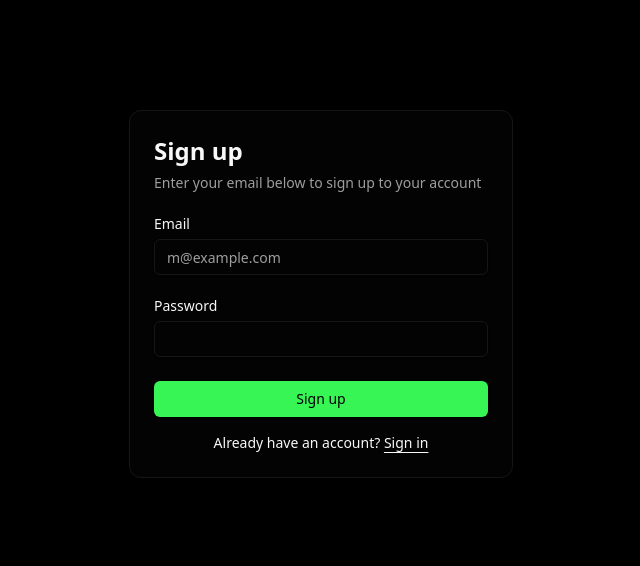
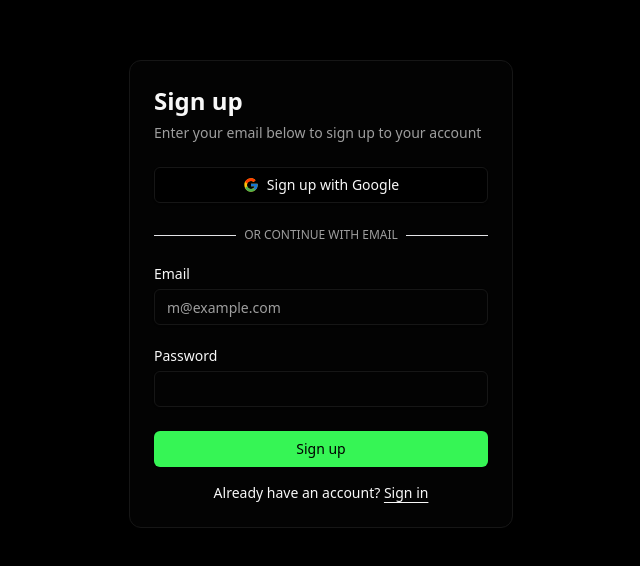
Before and after one commit to himanshukandari14/clipper, a Next.js app in the folder ai-podcast-clipper-frontend/: page /signup in a window 1280 px wide. Shown: the part 106-672 px from the top of the page, without its empty margins (319-959 px from the left). Built offline with nearby package versions, Linux system fonts and the light colour scheme; no server answers.

Commit message:
fixed ts erros

```diff
--- a/ai-podcast-clipper-frontend/src/app/page.tsx
+++ b/ai-podcast-clipper-frontend/src/app/page.tsx
@@ -1,7 +1,8 @@
+/* eslint-disable @typescript-eslint/no-unsafe-assignment */
 "use client";
 
 import Link from "next/link";
-import { ArrowRight, LayoutDashboard, Menu, Play, Scissors, Sparkles, Wand2, Zap, Share2, AudioWaveform } from "lucide-react";
+import { ArrowRight, Menu, Play, Scissors, Wand2, Share2 } from "lucide-react";
 import { motion, useScroll, useTransform } from "framer-motion";
 import { useRef } from "react";
 
--- a/ai-podcast-clipper-frontend/src/components/signup-form.tsx
+++ b/ai-podcast-clipper-frontend/src/components/signup-form.tsx
@@ -75,6 +75,32 @@
           </CardDescription>
         </CardHeader>
         <CardContent>
+          <div className="flex flex-col gap-4 mb-4">
+            <Button
+              variant="outline"
+              className="w-full flex items-center justify-center gap-2 hover:bg-zinc-100 dark:hover:bg-zinc-800 transition-colors"
+              onClick={() => signIn("google", { callbackUrl: "/dashboard" })}
+              disabled={isSubmitting}
+            >
+              <svg xmlns="http://www.w3.org/2000/svg" viewBox="0 0 48 48" width="20px" height="20px">
+                <path fill="#FFC107" d="M43.611,20.083H42V20H24v8h11.303c-1.649,4.657-6.08,8-11.303,8c-6.627,0-12-5.373-12-12c0-6.627,5.373-12,12-12c3.059,0,5.842,1.154,7.961,3.039l5.657-5.657C34.046,6.053,29.268,4,24,4C12.955,4,4,12.955,4,24c0,11.045,8.955,20,20,20c11.045,0,20-8.955,20-20C44,22.659,43.862,21.35,43.611,20.083z"/>
+                <path fill="#FF3D00" d="M6.306,14.691l6.571,4.819C14.655,15.108,18.961,12,24,12c3.059,0,5.842,1.154,7.961,3.039l5.657-5.657C34.046,6.053,29.268,4,24,4C16.318,4,9.656,8.337,6.306,14.691z"/>
+                <path fill="#4CAF50" d="M24,44c5.166,0,9.86-1.977,13.409-5.192l-6.19-5.238C29.211,35.091,26.715,36,24,36c-5.202,0-9.619-3.317-11.283-7.946l-6.522,5.025C9.505,39.556,16.227,44,24,44z"/>
+                <path fill="#1976D2" d="M43.611,20.083H42V20H24v8h11.303c-0.792,2.237-2.231,4.166-4.087,5.571c0.001-0.001,0.002-0.001,0.003-0.002l6.19,5.238C36.971,39.205,44,34,44,24C44,22.659,43.862,21.35,43.611,20.083z"/>
+              </svg>
+              <span>Sign up with Google</span>
+            </Button>
+
+            <div className="relative mt-2 mb-2">
+              <div className="absolute inset-0 flex items-center">
+                <span className="w-full border-t border-zinc-200 dark:border-zinc-800" />
+              </div>
+              <div className="relative flex justify-center text-xs uppercase">
+                <span className="bg-card px-2 text-muted-foreground">Or continue with email</span>
+              </div>
+            </div>
+          </div>
+
           <form onSubmit={handleSubmit(onSubmit)}>
             <div className="flex flex-col gap-6">
               <div className="grid gap-2">
--- a/ai-podcast-clipper-frontend/src/server/auth/config.ts
+++ b/ai-podcast-clipper-frontend/src/server/auth/config.ts
@@ -1,9 +1,11 @@
 import { PrismaAdapter } from "@auth/prisma-adapter";
 import { type DefaultSession, type NextAuthConfig } from "next-auth";
 import CredentialsProvider from "next-auth/providers/credentials";
+import GoogleProvider from "next-auth/providers/google";
 import { comparePasswords } from "~/lib/auth";
 
 import { db } from "~/server/db";
+import { env } from "~/env";
 
 /**
  * Module augmentation for `next-auth` types. Allows us to add custom properties to the `session`
@@ -33,6 +35,10 @@
  */
 export const authConfig = {
   providers: [
+    GoogleProvider({
+      clientId: env.AUTH_GOOGLE_ID,
+      clientSecret: env.AUTH_GOOGLE_SECRET,
+    }),
     CredentialsProvider({
       name: "credentials",
       credentials: {
```
